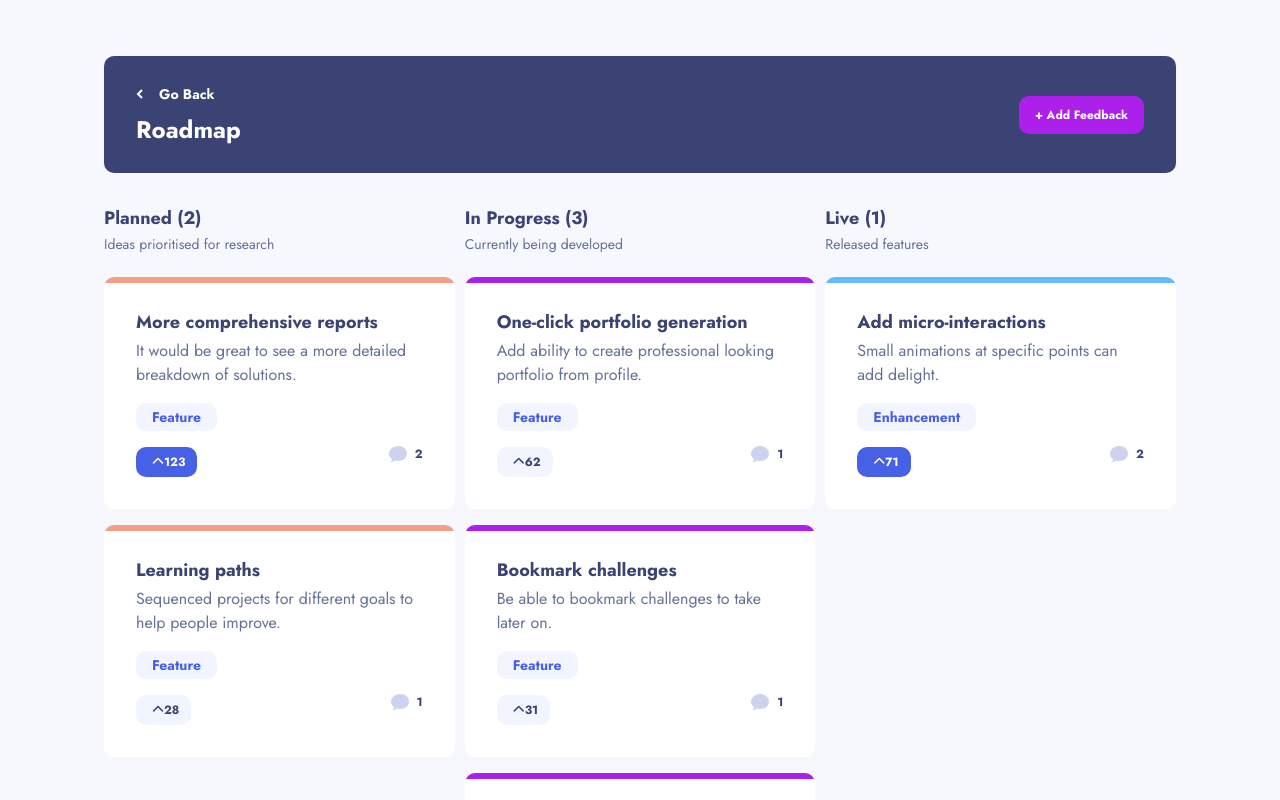
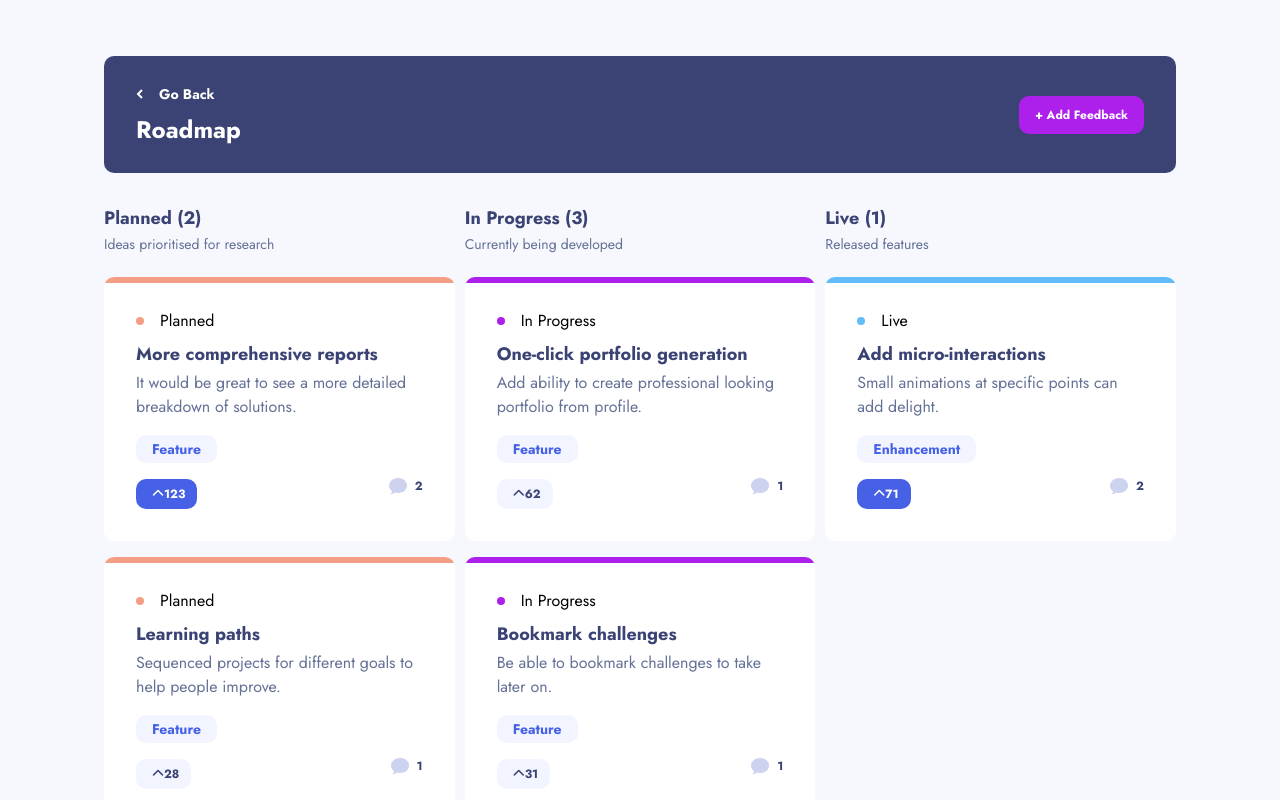
Before and after one commit to AgataLiberska/product-feedback-app, a React (Create React App) app: page /roadMap in a window 1280 px wide. Shown: the top 800 px of the page. Built offline with nearby package versions, Linux system fonts and the light colour scheme.

Commit message:
display status on cards in roadmap

```diff
--- a/src/features/suggestions/SuggestionExcerpt.js
+++ b/src/features/suggestions/SuggestionExcerpt.js
@@ -8,7 +8,7 @@ import { upvoteAdded, upvoteRemoved, getCurrentUser } from '../users/usersSlice'
 
 // images and styled comoponents
 import CommentBubble from '../../assets/shared/icon-comments.svg';
-import { ResizeableSuggestionCard, StatusCard, CardHeading, CardText, CardCategory, UpvoteButton, ResizeableUpvoteButton, CommentsBtn } from './SuggestionExcerptStyles';
+import { ResizeableSuggestionCard, StatusCard, CardHeading, CardText, CardCategory, UpvoteButton, ResizeableUpvoteButton, CommentsBtn, SuggestionStatus } from './SuggestionExcerptStyles';
 
 const ConditionalWrapper = ({condition, wrapIfTrue, wrapIfFalse, children}) => condition ? wrapIfTrue(children) : wrapIfFalse(children);
 
@@ -49,6 +49,12 @@ const SuggestionExcerpt = ({ suggestion, showStatus, status }) => {
             wrapIfTrue={children => <StatusCard status={status}>{children}</StatusCard>}
             wrapIfFalse={children => <ResizeableSuggestionCard>{children}</ResizeableSuggestionCard>}
         >
+            { showStatus ?
+                <SuggestionStatus status={status}>
+                    {suggestion.status === "planned" ? 'Planned' : suggestion.status === "in-progress" ? 'In Progress' : 'Live'}
+                </SuggestionStatus>
+            : null}
+
             <CardHeading><Link to={`/productRequests/${suggestion.id}`}>{suggestion.title}</Link></CardHeading>
             <CardText>{suggestion.description}</CardText>
 
--- a/src/features/suggestions/SuggestionExcerptStyles.js
+++ b/src/features/suggestions/SuggestionExcerptStyles.js
@@ -35,6 +35,13 @@ export const ResizeableSuggestionCard = styled(SuggestionCard)`
 `
 
 export const StatusCard = styled(SuggestionCard)`
+    grid-template-areas:
+        "status status"
+        "heading heading"
+        "text text"
+        "category ."
+        "upvote comments";
+
     &::after {
         content: '';
         position: absolute;
@@ -51,6 +58,34 @@ export const StatusCard = styled(SuggestionCard)`
 
     @media screen and (min-width: 1024px) {
         padding: 2rem 2rem;
+    }
+`
+
+export const SuggestionStatus = styled.p`
+    position: relative;
+    grid-area: status;
+    margin-bottom: 1rem;
+    padding-left: 1.5rem;
+    font-size: 0.8125rem;
+    line-height: 1.125rem;
+
+    &::before {
+        content: '';
+        position: absolute;
+        left: 0;
+        height: 0.5rem;
+        width: 0.5rem;
+        top: 50%;
+        transform: translateY(-50%);
+        border-radius: 50%;
+        background-color: ${setStatusColor};
+
+    }
+
+    @media screen and (min-width: 1024px) {
+        margin-bottom: 0.5rem;
+        font-size: 1rem;
+        line-height: 1.5rem;
     }
 `
 
```
